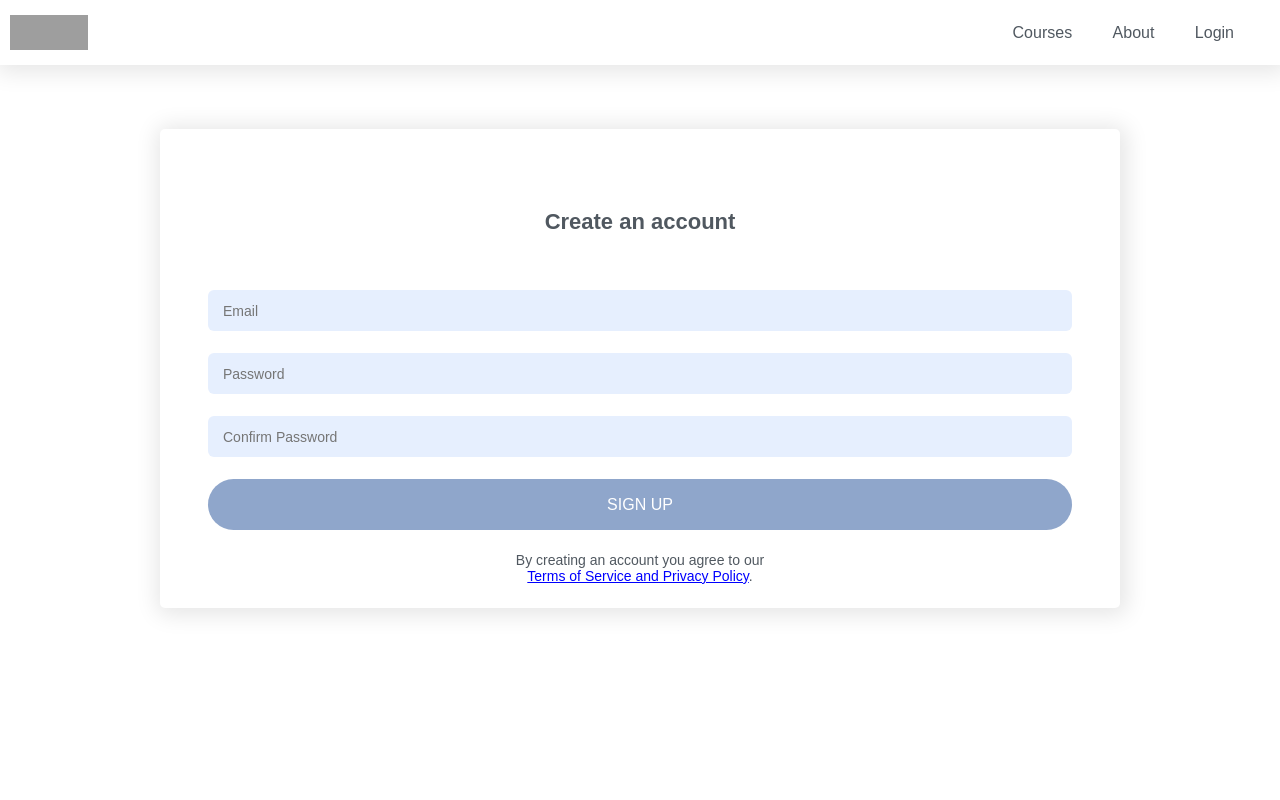
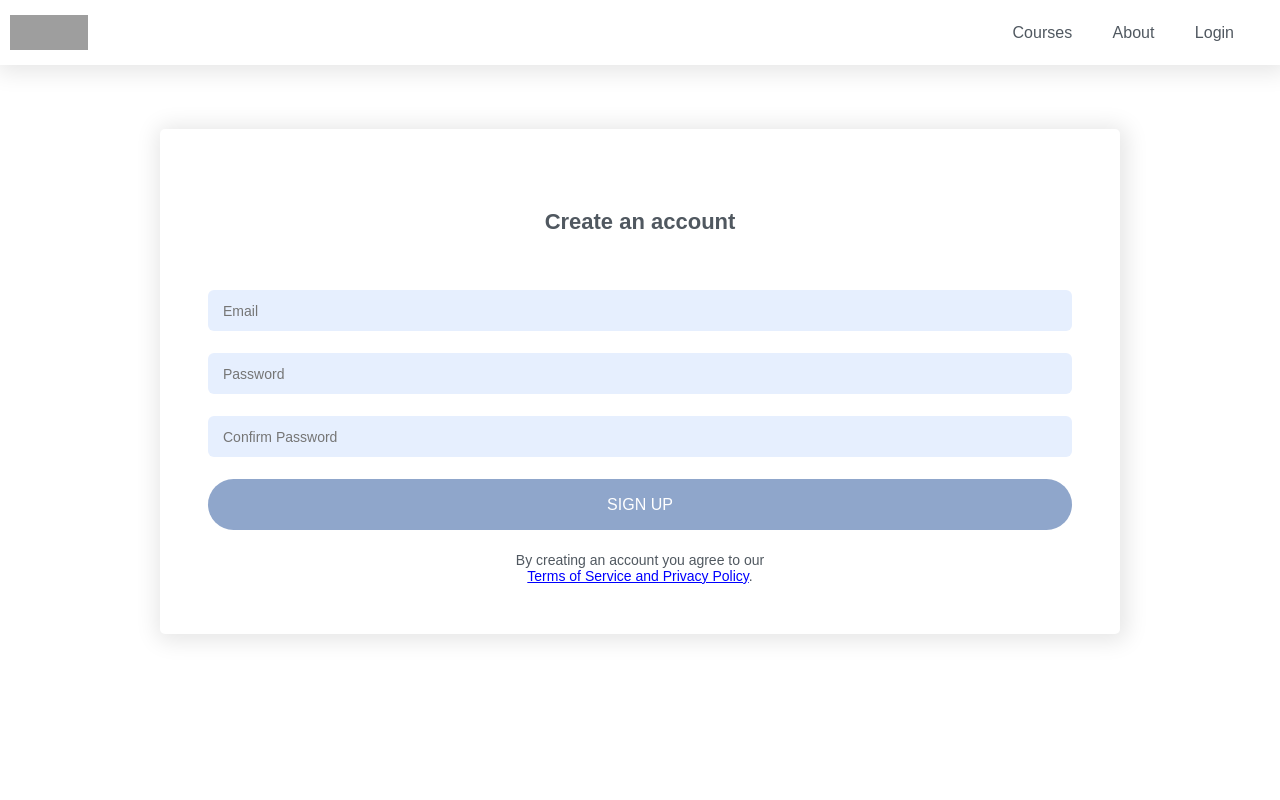
Before and after one commit to martanetza/Yoma, a PHP site: page /YOMA/signup.php in a window 1280 px wide. Run offline with PHP 8.4, Linux system fonts and the light colour scheme; some web fonts are replaced; grey boxes are pictures that could not be loaded.

Commit message:
adding margine

```diff
--- a/users.css
+++ b/users.css
@@ -73,12 +73,17 @@ main {
   box-shadow: 2px 2px 22px 5px rgba(0, 0, 0, 0.1);
   border-radius: 5px;
   background-color: white;
-  height: 479px;
+  height: fit-content;
   width: 95%;
   display: flex;
   flex-direction: column;
   text-align: center;
 }
+
+.container p:last-child {
+  margin-bottom: 50px;
+}
+
 @media only screen and (min-width: 768px) {
   .container {
     width: 75%;
```
